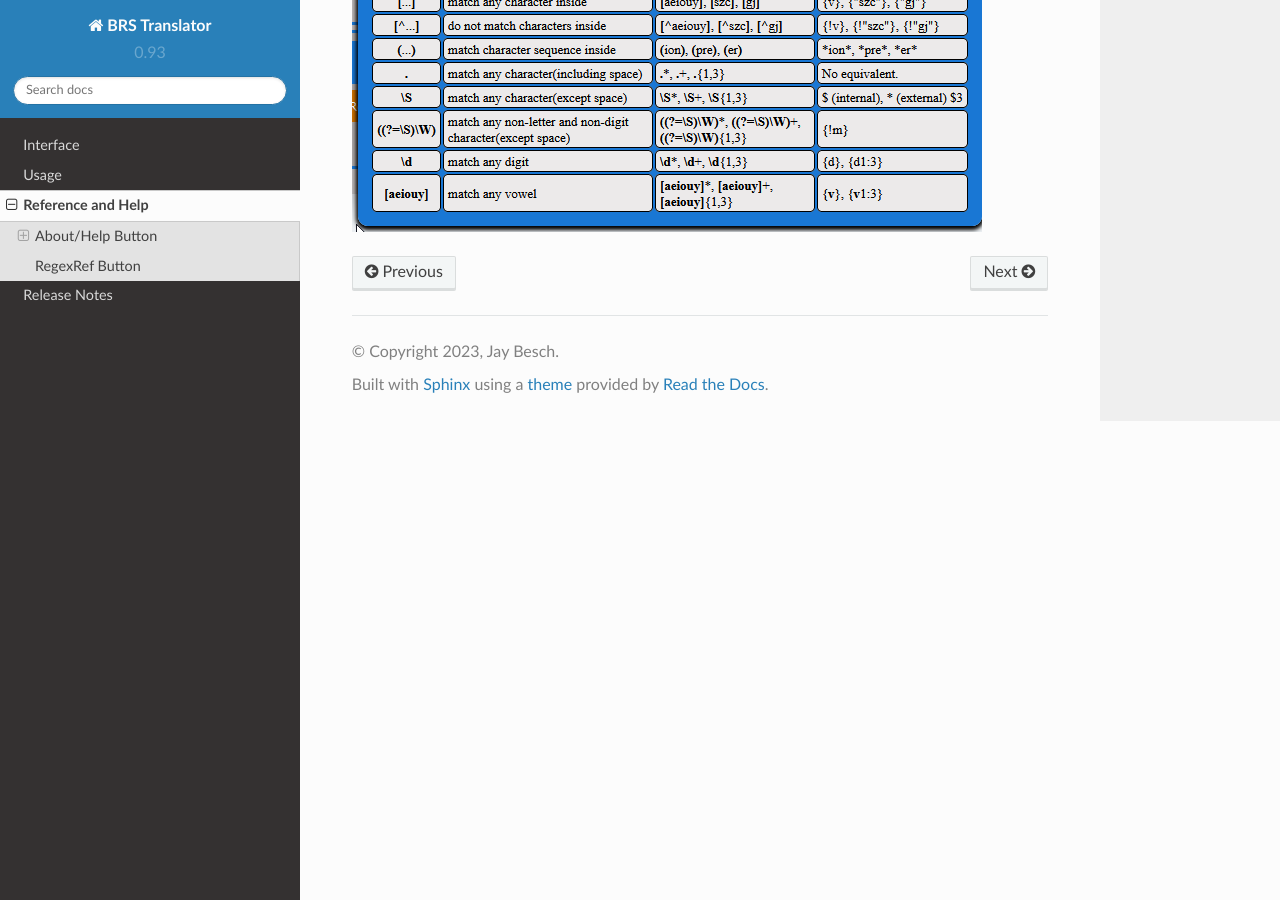
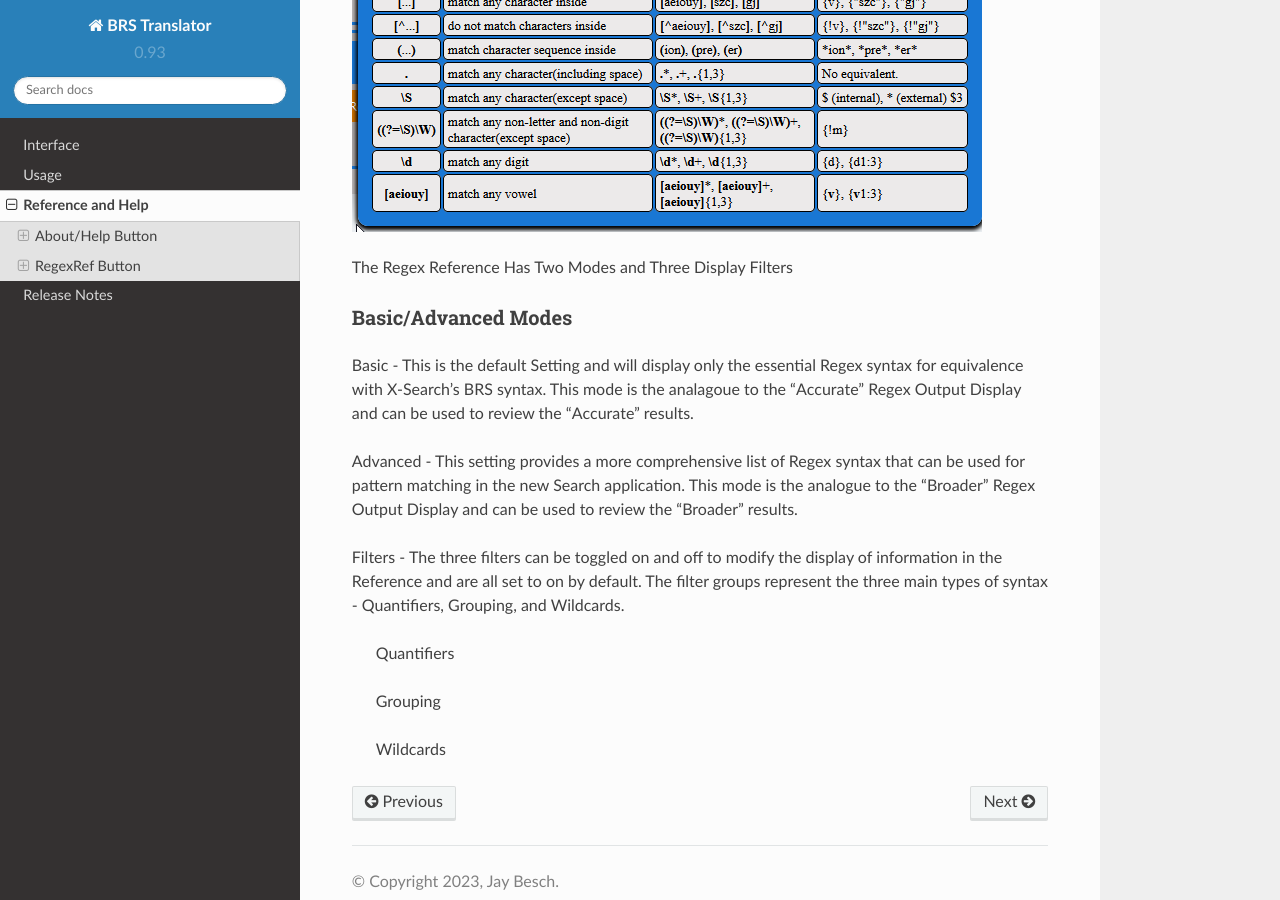
Before and after one commit to Ayjent/BRS-Translator, a Sphinx documentation site: the page built from docs/source/reference.rst, in a window 1280 px wide and 900 px high, scrolled down 1652 px. Built offline with Sphinx 7.4.7 and the Read the Docs theme 2.0.0, drawn with Linux system fonts in a browser that asks for light colours.

Commit message:
Update reference.rst

```diff
--- a/docs/source/reference.rst
+++ b/docs/source/reference.rst
@@ -43,3 +43,20 @@ On the top right margin, the BRS Translator has an "RegexRef" button that will t
 
 
 .. image:: ../_static/BRS-RegexRefFull.png
+
+The Regex Reference Has Two Modes and Three Display Filters
+
+Basic/Advanced Modes
+^^^^^^^^^^^^^^^^^^^^
+
+Basic - This is the default Setting and will display only the essential Regex syntax for equivalence with X-Search's BRS syntax.  This mode is the analagoue to the "Accurate" Regex Output Display and can be used to review the "Accurate" results.
+
+Advanced - This setting provides a more comprehensive list of Regex syntax that can be used for pattern matching in the new Search application.  This mode is the analogue to the "Broader" Regex Output Display and can be used to review the "Broader" results.
+
+Filters - The three filters can be toggled on and off to modify the display of information in the Reference and are all set to on by default.  The filter groups represent the three main types of syntax - Quantifiers, Grouping, and Wildcards.
+
+  Quantifiers
+
+  Grouping
+
+  Wildcards
```
